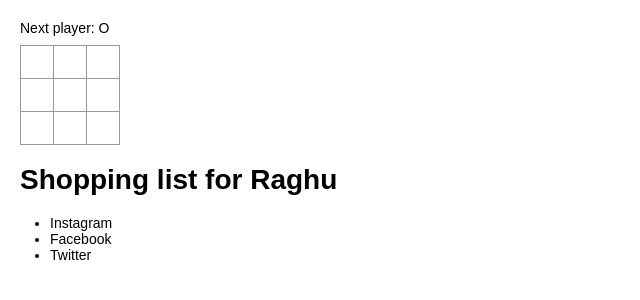
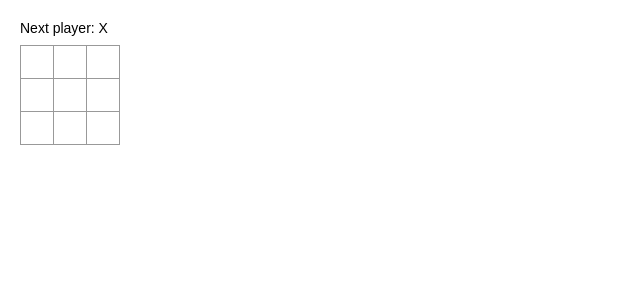
Before and after one commit to raghubgowda/tic-tac-toe-react, a React (Create React App) app: page / in a window 1280 px wide. Shown: the top 300 px of the page, without its empty margins (0-640 px from the left). Built offline with nearby package versions, Linux system fonts and the light colour scheme.

Commit message:
Removed unused code

```diff
--- a/src/ShoppingList.js
+++ /dev/null
@@ -1,18 +0,0 @@
-import React from 'react';
-
-class ShoppingList extends React.Component{
-    render(){
-        return(
-            <div className="shopping-list">
-                <h1>Shopping list for {this.props.name}</h1>
-                <ul>
-                    <li>Instagram</li>
-                    <li>Facebook</li>
-                    <li>Twitter</li>
-                </ul>
-            </div>
-        );
-    }
-}
-
-export default ShoppingList;
--- a/src/index.js
+++ b/src/index.js
@@ -1,27 +1,6 @@
 import React from 'react';
 import ReactDom from 'react-dom';
 import './index.css';
-import ShoppingList from './ShoppingList';
-
-// class Square extends React.Component{
-//     constructor(props){
-//         super(props);
-//         this.state = {
-//             value:null
-//         };
-//     }
-
-//     render(){
-//         return(
-//             <button
-//                 className="square"
-//                 onClick={() => this.props.updateSquareValue()}
-//             >
-//                {this.props.value}
-//             </button>
-//         );
-//     }
-// }
 
 function Square(props){
     return(
@@ -70,7 +49,7 @@ class Board extends React.Component{
         if (winner) {
             status = 'Winner: ' + winner;
         } else {
-            status = 'Next player: ' + (this.state.xIsNext ? 'X' : 'O');
+            status = 'Next player: ' + (this.state.isXNext ? 'X' : 'O');
         }
 
         return(
@@ -113,7 +92,7 @@ class Game extends React.Component{
 }
 
 ReactDom.render(
-    <div><Game /><ShoppingList name="Raghu" /></div>, document.getElementById('root')
+    <div><Game /></div>, document.getElementById('root')
 );
 
 function calculateWinner(squares) {
```
